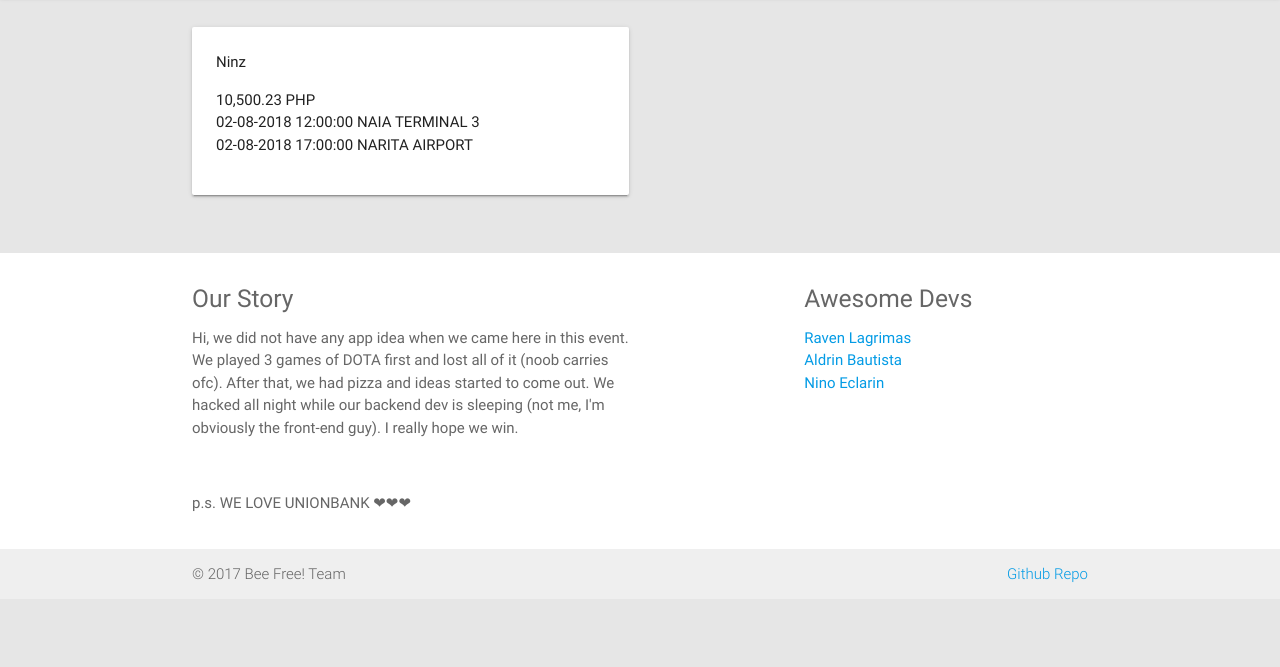
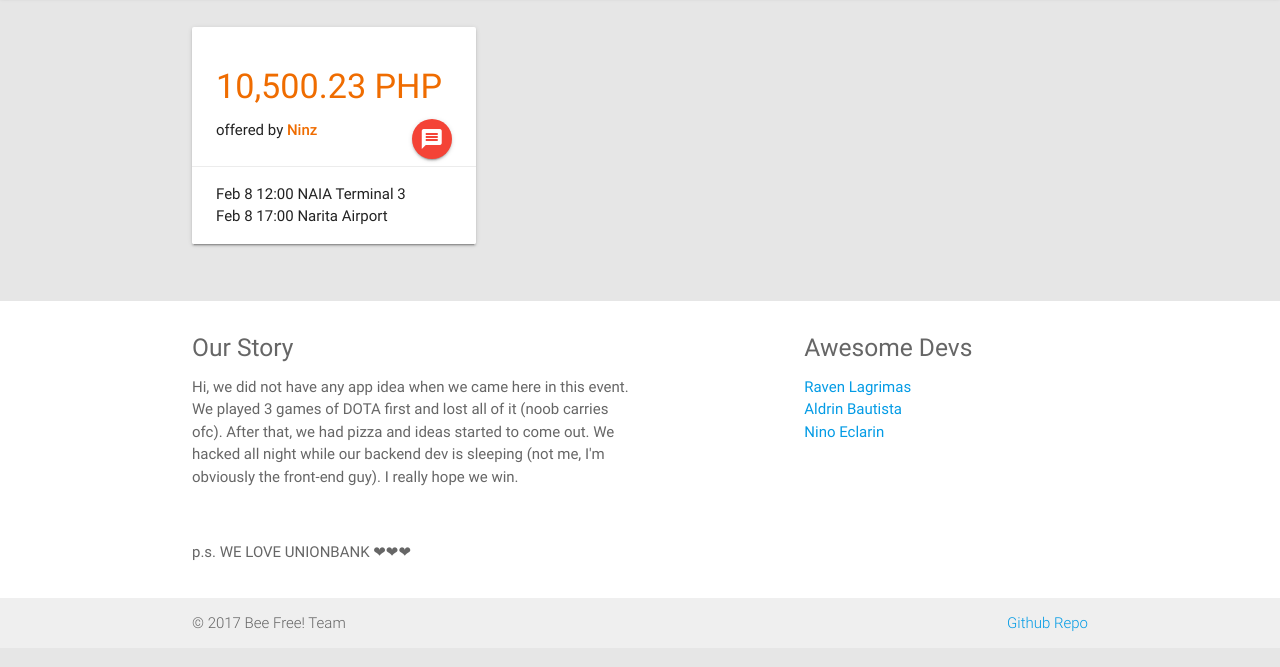
Before and after one commit to adin234/uhack2017, a plain HTML site: page frontend/offer.html in a window 1280 px wide. Both pictures are taken after a click on the link "Listings". Shown: the part 67-734 px from the top of the page. Drawn offline with nearby package versions, Linux system fonts and the light colour scheme.

Commit message:
Finished design of lists

```diff
--- a/frontend/js/main.js
+++ b/frontend/js/main.js
@@ -80,7 +80,7 @@ function submitOffer(e) {
 	$.ajax({
 			method: 'POST',
 			url: API + '/api/transaction',
-			date: payload,
+			data: payload,
 			headers: {
 				'x-user-id': USER_ID
 			}
--- a/frontend/offer.html
+++ b/frontend/offer.html
@@ -7,6 +7,7 @@
         <link rel="apple-touch-icon" href="apple-touch-icon.png">
 
         <link rel="stylesheet" href="https://cdnjs.cloudflare.com/ajax/libs/materialize/0.100.2/css/materialize.min.css">
+        <link href="https://fonts.googleapis.com/icon?family=Material+Icons" rel="stylesheet">
         <link rel="stylesheet" href="css/main.css">
 
         <meta name="google-signin-client_id" content="633338575872-l63hijqjvamr9lqo8g7p1qtajk2ebmg9.apps.googleusercontent.com">
@@ -139,16 +140,20 @@
 
             <section class="listings-section">
                 <div class="row">
-                    <div class="col s12 m6">
-                        <div class="card-panel">
-                            <span class="card-title">Ninz</span>
-                            <p>
-                                <span>10,500.23 PHP</span>
+                    <div class="col s12 m4">
+                        <div class="card">
+                            <div class="card-content">
+                                <div class="card-title">
+                                    <h4 class="orange-text text-darken-3">10,500.23 PHP</h4>
+                                </div>
+                                offered by <strong class="orange-text text-darken-3">Ninz</strong>
+                                <a class="btn-floating right waves-effect waves-light red"><i class="material-icons">message</i></a>
+                            </div>
+                            <div class="card-action">
+                                Feb 8 12:00 NAIA Terminal 3
                                 <br/>
-                                02-08-2018 12:00:00 NAIA TERMINAL 3
-                                <br/>
-                                02-08-2018 17:00:00 NARITA AIRPORT
-                            </p>
+                                Feb 8 17:00 Narita Airport
+                            </div>
                         </div>
                     </div>
                 </div>
```
